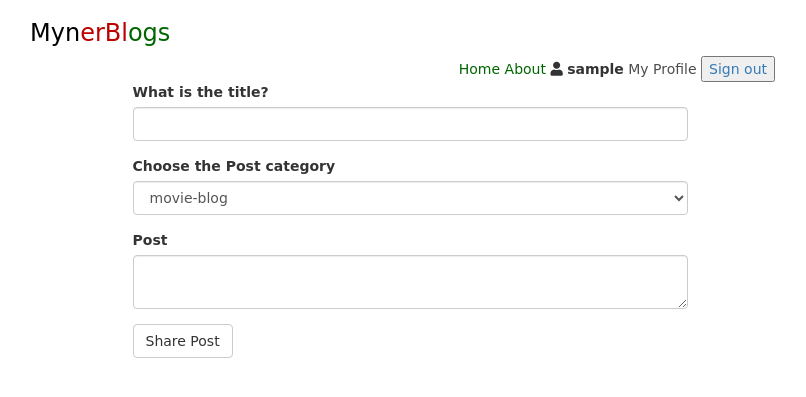
After one commit to Robert-Moringa/MyBlog, a Flask app: a page that uses app/templates/base.html in a window 1280 px wide. The commit adds this page. Shown: the top 397 px of the page, without its empty margins (230-1036 px from the left). Run offline with Flask 2, Linux system fonts and the light colour scheme; the visitor is signed in with stand-in values (Sample User, id 1); data comes from the database, SQL or seed files in the repository; some libraries are stand-ins or nearby versions.

Commit message:
added the post html

```diff
--- /dev/null
+++ b/app/main/forms.py
@@ -0,0 +1,22 @@
+from flask_wtf import FlaskForm
+from wtforms import StringField,TextAreaField,SubmitField,SelectField
+from wtforms.validators import Required
+
+class Blog_Form(FlaskForm):
+
+    title = StringField('What is the title?')
+    category = SelectField('Choose the Post category', choices=[('Movie', 'movie-blog'), ('Sports', 'sports-blog'), ('Mathematics', 'maths-blog') ,('Health', 'health-blog'), ('Car', 'car-blogs'),('Music', 'music-blog'), ('random', 'random')])
+    message = TextAreaField('Post')
+    submit = SubmitField('Share Post')
+
+
+# class CommentForm(FlaskForm):
+
+#     title = StringField('Comment Title')
+#     comment = TextAreaField('Post Of The Comment')
+#     submit = SubmitField('Submit')
+
+
+# class UpdateProfile(FlaskForm):
+#     bio = TextAreaField('Tell us about you.',validators = [Required()])
+#     submit = SubmitField('Submit')
--- a/app/main/views.py
+++ b/app/main/views.py
@@ -1,13 +1,20 @@
+import datetime
+from flask import render_template, redirect, url_for,abort,request
+from app.main.forms import Blog_Form
 from app.models import User, Blog, Comment
-from flask import render_template, abort
+from .. import db
 from . import main
 from flask_login import login_required, current_user
 
 @main.route('/')
 def index():
 
+    posts = Blog.query.all()
+    Sports = Blog.query.filter_by(category = 'Sports').all()
+    Health = Blog.query.filter_by(category = 'Health').all()
+
     title= 'Welcome to Myner Blog'
-    return render_template('index.html', title = title)
+    return render_template('index.html', title = title, blog=posts, Sports=Sports, Health= Health)
 
 @main.route('/about')
 def about():
@@ -23,3 +30,44 @@ def profile(name):
         abort(404)
 
     return render_template("profile/profile.html", user = user,posts=message)
+
+
+@main.route('/post/<category>')
+def post_category(category):
+
+    '''
+    View function that returns blogs by category
+    '''
+    title = f'{category.upper()}'
+    if category == "all":
+        blog = Blog.query.order_by(Blog.time.desc())
+    else:
+        blog = Blog.query.filter_by(category=category).order_by(Blog.time.desc()).all()
+
+    return render_template('post.html',title = title,blog = blog)
+
+
+@main.route('/<name>/new/post', methods=['GET','POST'])
+@login_required
+def new_post(name):
+    form = Blog_Form()
+    user = User.query.filter_by(username = name).first()
+
+    if user is None:
+        abort(404)
+
+    title_page = "New Post"
+    if form.validate_on_submit():
+
+        title=form.title.data
+        message=form.message.data
+        category=form.category.data
+        time = date = datetime.datetime.now()
+        blog = Blog(title=title, message=message,category=category, user=current_user, time=time)
+
+        db.session.add(blog)
+        db.session.commit()
+
+        return redirect(url_for('main.post_category',category = category))
+
+    return render_template('new-post.html', form=form)
--- a/app/models.py
+++ b/app/models.py
@@ -55,9 +55,15 @@ class Blog(db.Model):
     time = db.Column(db.DateTime, default = datetime.utcnow)
 
 
-    def save_pitch(self):
+    def save_blog(self):
         db.session.add(self)
         db.session.commit()
+
+    # display blog
+    @classmethod
+    def get_blog(id):
+        blogs = Blog.query.filter_by(category = id).all()
+        return blogs
 
 
     def __repr__(self):
--- a/app/templates/base.html
+++ b/app/templates/base.html
@@ -4,6 +4,7 @@
     {{ super() }}
     <link rel="stylesheet" href="{{url_for('static',filename='css/styles.css')}}">
     <link rel="stylesheet" href="https://use.fontawesome.com/releases/v5.8.2/css/all.css">
+
 {% endblock %}
 
 {% block navbar %}
--- /dev/null
+++ b/app/templates/new-post.html
@@ -0,0 +1,16 @@
+{% extends "base.html" %}
+{% import "bootstrap/wtf.html" as wtf%}
+
+{% block content%}
+<div class="container" >
+  <div class="row" >
+    <div class="col-md-3">
+    </div>
+    <div class="col-md-6">
+        {{ wtf.quick_form(form) }}
+    </div>
+    <div class="col-md-3">
+    </div>
+  </div>
+</div>
+{% endblock %}
```
Also changed, not shown: app/templates/index.html (+63 -0 lines), app/templates/macros.html (added, +24 -0 lines), app/templates/post.html (added, +34 -0 lines).
